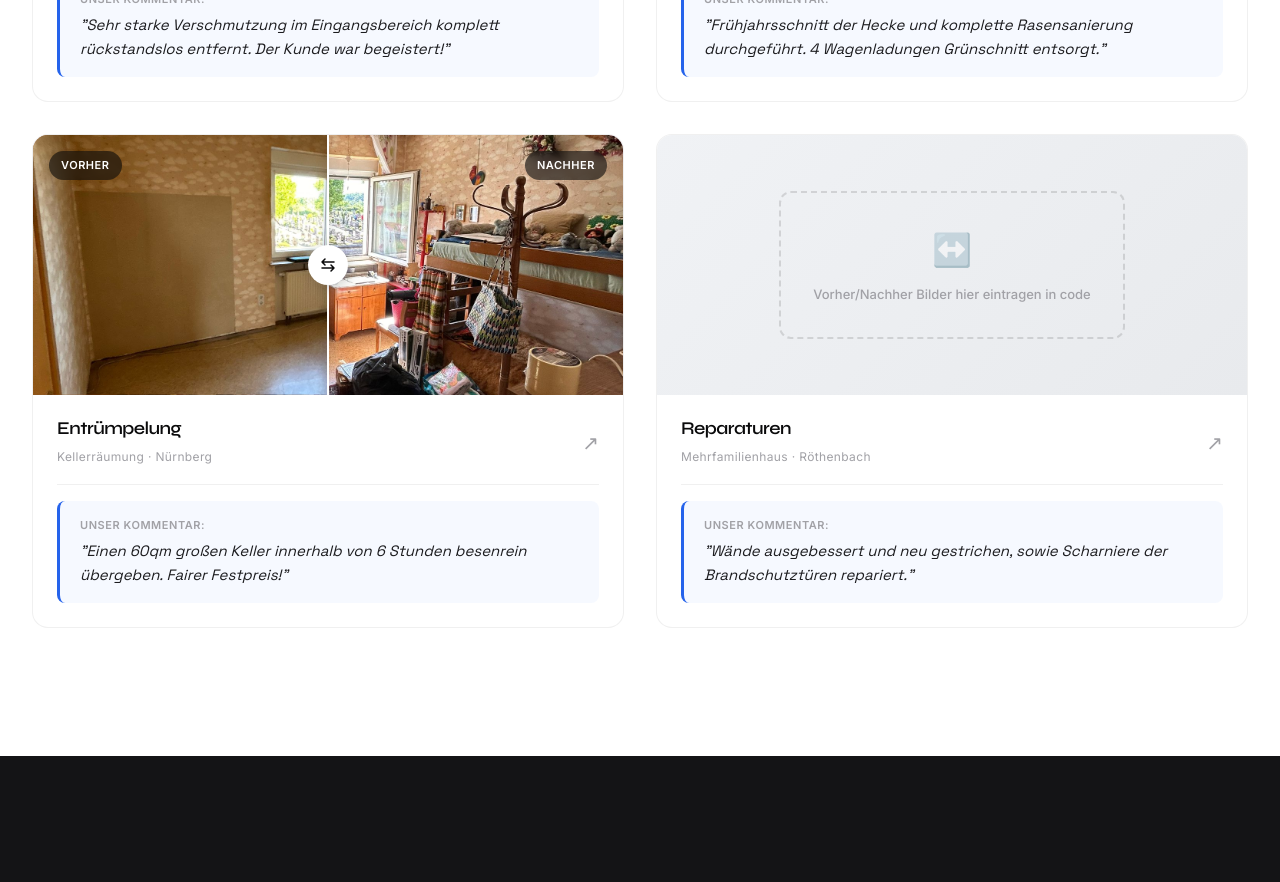
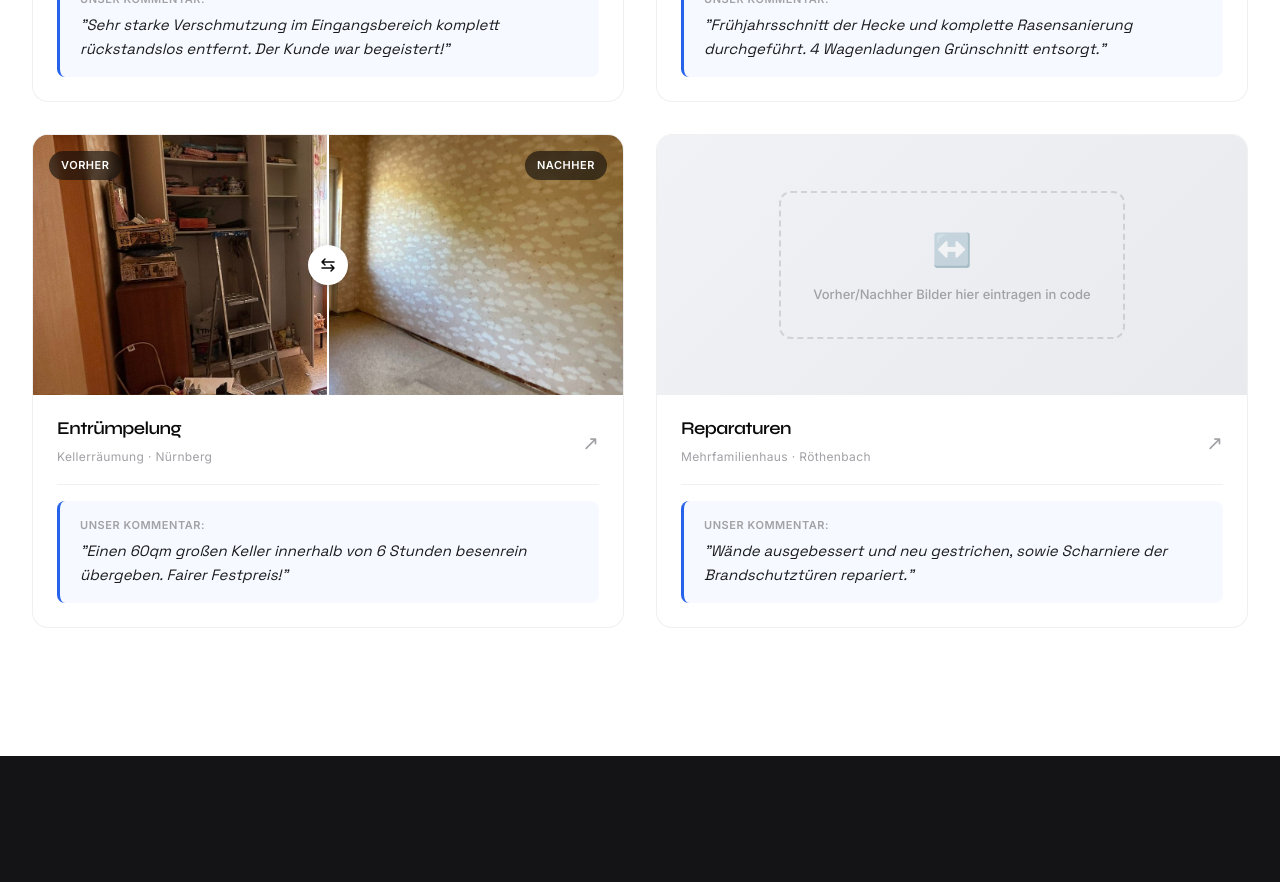
Before and after one commit to ivendsudro/bb-allroundservice, a Next.js app: page / in a window 1280 px wide. Shown: the part 3160-4042 px from the top of the page. Built offline with nearby package versions, Linux system fonts and the light colour scheme.

Commit message:
fix: swap images in 'Entrümpelung' project

```diff
--- a/src/components/Gallery.tsx
+++ b/src/components/Gallery.tsx
@@ -28,8 +28,8 @@ export default function Gallery() {
     {
       label: 'Entrümpelung',
       area: 'Kellerräumung · Nürnberg',
-      imageBefore: '/entruempelung-vorher.jpg',
-      imageAfter: '/entruempelung-nachher.jpg',
+      imageBefore: '/entruempelung-nachher.jpg',
+      imageAfter: '/entruempelung-vorher.jpg',
       comment: 'Einen 60qm großen Keller innerhalb von 6 Stunden besenrein übergeben. Fairer Festpreis!'
     },
     {
```
